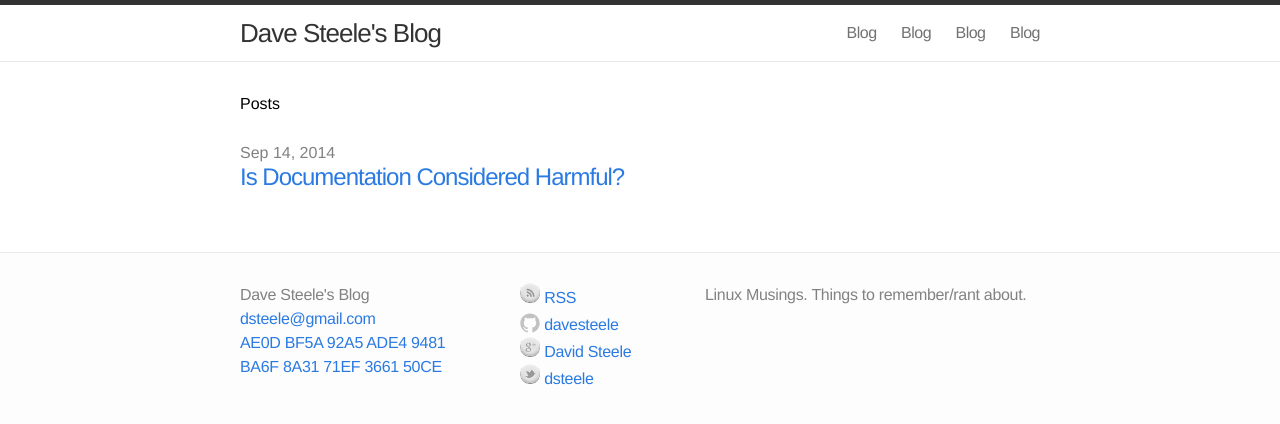
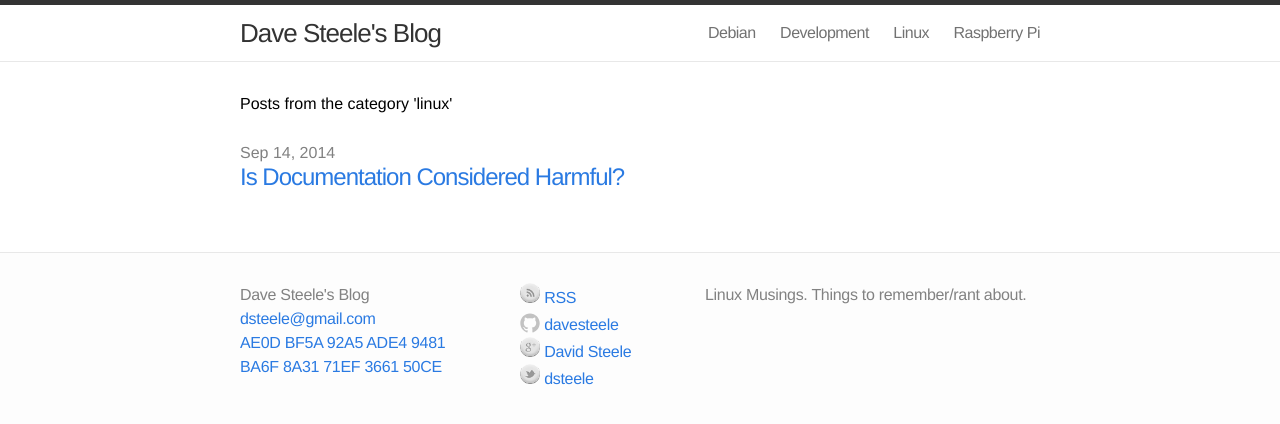
Before and after one commit to davesteele/davesteele.github.io, a Jekyll site: the page built from category/linux.html, in a window 1280 px wide. Shown: the top 424 px of the page. Built offline with Jekyll 4.4.1, drawn with Linux system fonts in a browser that asks for light colours.

Commit message:
Category fixes - eliminate Blog Blog Blog...

```diff
--- a/_layouts/category.html
+++ b/_layouts/category.html
@@ -4,7 +4,7 @@ layout: default
 
 <div class="home">
 
-  <h1>Posts</h1>
+	<h1>Posts from the category '{{ page.category }}'</h1>
 
   <ul class="posts">
     {% for post in site.categories[page.category] %}
--- a/category/debian.html
+++ b/category/debian.html
@@ -1,5 +1,5 @@
 ---
 layout: category
-title: Blog
+title: Debian
 category: debian
 ---
--- a/category/development.html
+++ b/category/development.html
@@ -1,5 +1,5 @@
 ---
 layout: category
-title: Blog
+title: Development
 category: development
 ---
--- a/category/linux.html
+++ b/category/linux.html
@@ -1,5 +1,5 @@
 ---
 layout: category
-title: Blog
+title: Linux
 category: linux
 ---
--- a/category/raspberrypi.html
+++ b/category/raspberrypi.html
@@ -1,5 +1,5 @@
 ---
 layout: category
-title: Blog
+title: Raspberry Pi
 category: raspberrypi
 ---
```
